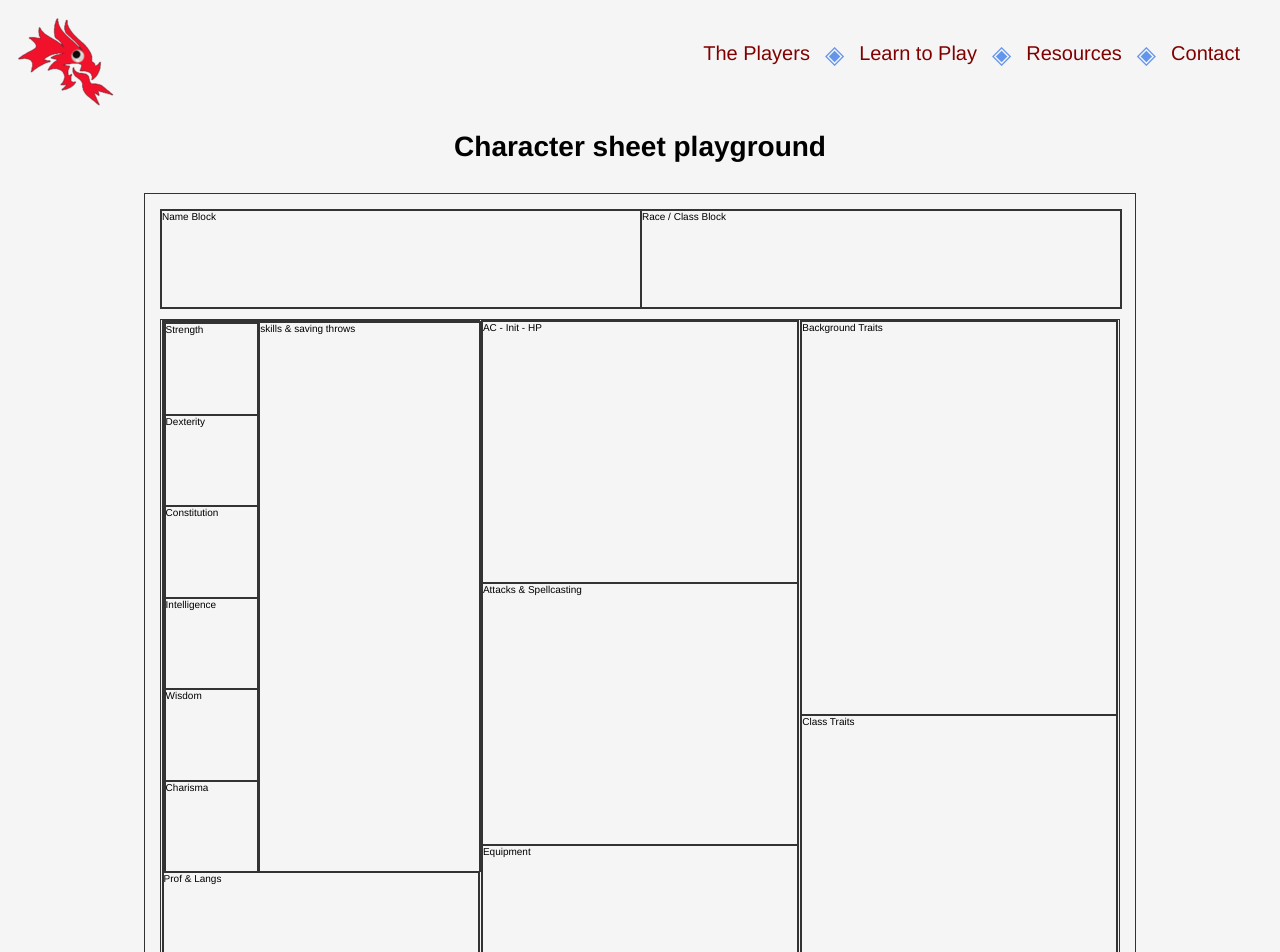
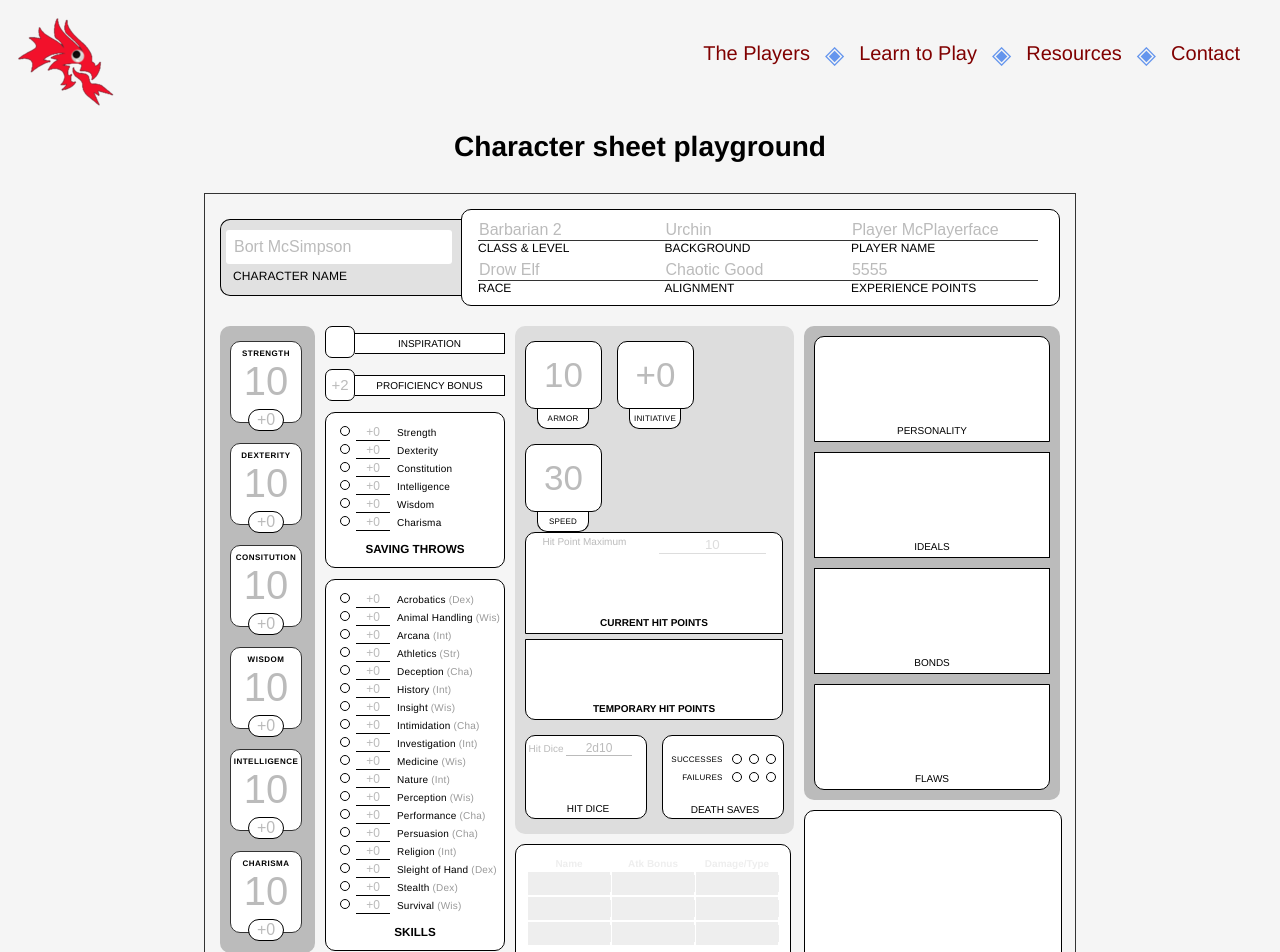
Before and after one commit to Ecksi/dndproject, a Vue app: page /learn in a window 1280 px wide. Shown: the top 952 px of the page. Built offline with nearby package versions, Linux system fonts and the light colour scheme.

Commit message:
Update characterSheet playground, ready for refactor

```diff
--- a/src/views/Learn.vue
+++ b/src/views/Learn.vue
@@ -2,33 +2,48 @@
   <div>
     <h1 class="sub-header-text">Character sheet playground</h1>
     <div class="paper">
-      <header class="border char-info">
-        <div class="border">Name Block</div>
-        <div class="border">Race / Class Block</div>
+      <header class="char-info">
+        <PlayerName />
+        <PlayerInfo />
       </header>
-      <main class="border bottom-block">
-        <section class="border char-stats">
-          <div class="border attributes-skills">
-            <div class="border attributes">
-              <div class="border">Strength</div>
-              <div class="border">Dexterity</div>
-              <div class="border">Constitution</div>
-              <div class="border">Intelligence</div>
-              <div class="border">Wisdom</div>
-              <div class="border">Charisma</div>
+
+      <main class="bottom-block">
+        <section class="char-traits">
+          <!-- This can be an organism -->
+          <div class="attributes-skills">
+            <Attributes />
+            <div class="skillsauce">
+              <Bonus :type="'inspiration'"></Bonus>
+              <Bonus :type="'proficiency'"></Bonus>
+              <SavingThrows />
+              <Skills />
             </div>
-            <div class="border skills">skills & saving throws</div>
           </div>
-          <div class="border prof-lang">Prof & Langs</div>
+
+          <div class="profsauce">
+          <!-- This can be an organism -->
+            <Bonus :type="'perception'"></Bonus>
+            <OtherProfs />
+          </div>
         </section>
-        <section class="border char-gear">
-          <div class="border">AC - Init - HP</div>
-          <div class="border">Attacks & Spellcasting</div>
-          <div class="border">Equipment</div>
+
+
+        <section class="moo-cow char-traits">
+          <!-- This can be an organism -->
+          <div class="live-block">
+            <ArmorInitSpeed />
+            <HitPointBoxes />
+            <HitDiceDeathSaves />
+          </div>
+          <AttacksAndSpells />
+          <Equipment />
         </section>
-        <section class="border char-traits">
-          <div class="border">Background Traits</div>
-          <div class="border">Class Traits</div>
+
+        <section class="char-traits wizzle">
+          <!-- This can be an organism -->
+          <BackgroundTraits />
+          <RoundBox>Features & Traits</RoundBox>
+          <RoundBox>Portrait</RoundBox>
         </section>
       </main>
     </div>
@@ -36,8 +51,39 @@
 </template>
 
 <script>
+import ArmorInitSpeed from '@/components/molecules/characterSheet/ArmorInitSpeed';
+import AttacksAndSpells from '@/components/atoms/characterSheet/AttacksAndSpells';
+import Attributes from '@/components/molecules/characterSheet/Attributes';
+import BackgroundTraits from '@/components/molecules/characterSheet/BackgroundTraits';
+import Bonus from '@/components/atoms/characterSheet/Bonus';
+import Equipment from '@/components/molecules/characterSheet/Equipment';
+import HitDiceDeathSaves from '@/components/atoms/characterSheet/HitDiceDeathSaves';
+import HitPointBoxes from '@/components/molecules/characterSheet/HitPointBoxes';
+import OtherProfs from '@/components/atoms/characterSheet/OtherProfs';
+import PlayerInfo from '@/components/atoms/characterSheet/PlayerInfo';
+import PlayerName from '@/components/atoms/characterSheet/PlayerName';
+import RoundBox from '@/components/atoms/characterSheet/RoundBox';
+import SavingThrows from '@/components/molecules/characterSheet/SavingThrows';
+import Skills from '@/components/molecules/characterSheet/Skills';
+
 export default {
   name: 'Learn',
+  components: {
+    ArmorInitSpeed,
+    AttacksAndSpells,
+    Attributes,
+    BackgroundTraits,
+    Bonus,
+    Equipment,
+    HitDiceDeathSaves,
+    HitPointBoxes,
+    OtherProfs,
+    PlayerInfo,
+    PlayerName,
+    RoundBox,
+    SavingThrows,
+    Skills,
+  }
 };
 </script>
 
@@ -46,84 +92,59 @@ export default {
     border: 1px #333 solid;
     display: flex;
     flex-direction: column;
-    height: 900px;
+    height: 1100px;
     margin: 0 auto;
     padding: 15px;
-    width: 75%;
+    // width: 800px;
+    width: 840px;
   }
 
   .border {
     border: 1px #333 solid;
   }
 
-  .char-info {
-    display: flex;
-    height: 100px;
-    justify-content: space-between;
-    margin: 0 auto;
-    margin-bottom: 10px;
-    width: 100%;
-
-    div {
-      width: 50%;
-    }
-  }
-
   .bottom-block {
     display: flex;
-    height: 800px;
+    height: 90%;
   }
 
   .attributes-skills {
     display: flex;
-    height: 100%;
-    width: 100%;
-
-    div {
-      height: 100%;
-    }
-
-    .attributes {
-      width: 30%;
-    }
-
-    .skills {
-      width: 70%;
-    }
+    margin-bottom: 10px;
   }
 
-  .attributes {
-    display: flex;
-    flex-direction: column;
+  .skillsauce {
+    padding: 0 10px;
   }
 
-  .char-stats, .char-gear, .char-traits {
-    display: flex;
-    flex-direction: column;
-    height: 100%;
-    margin: 0 auto;
-    width: 33%;
+  .profsauce > div:last-child {
+    margin-top: 10px;
   }
 
-  .char-stats {
-    .attributes-skills {
-      height: 70%;
-    }
-
-    .prof-lang {
-      height: 30%;
-    }
+  .skillsauce > div:not(:last-child) {
+    margin-bottom: 10.75px;
   }
 
-  .char-gear {
-    div {
-      height: 33%;
-    }
+  .live-block {
+    background-color: #ddd;
+    border-radius: 10px;
+    padding: 15px 10px;
+    margin-bottom: 10px;
+  }
+
+  .moo-cow > div:last-child {
+    margin-top: 10px;
+  }
+
+  .moo-cow {
+    margin-right: 10px
   }
 
   .char-traits {
-    div {
-      height: 50%;
-    }
+    // width: 33%;
+  }
+
+  .wizzle > div:not(:last-child) {
+    margin-bottom: 10px;
   }
 </style>
```
